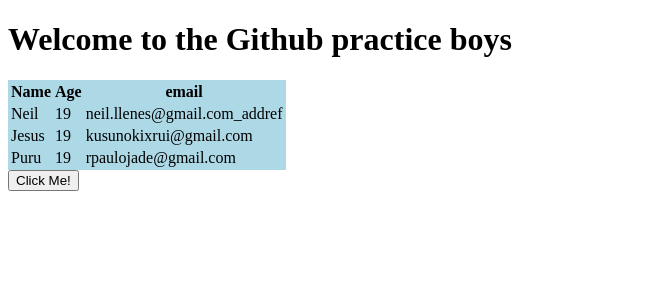
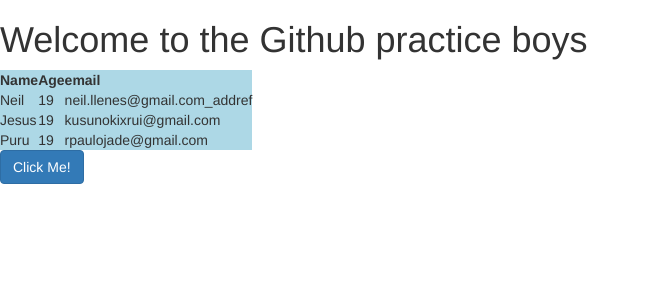
Before and after one commit to Pancakes13/Github-Practice-with-JM-and-Paulo, a PHP site: page / in a window 1280 px wide. Shown: the top 300 px of the page, without its empty margins (0-649 px from the left). Run offline with PHP 8.4, Linux system fonts and the light colour scheme.

Commit message:
Fixed links
fklsajdf

```diff
--- a/index.php
+++ b/index.php
@@ -1,6 +1,11 @@
 <!DOCTYPE html>
 <html>
 <head>
+  <link rel="stylesheet" href="includes/bootstrap/css/bootstrap.min.css">
+  <link rel="stylesheet" href="includes/font-awesome-4.7.0/css/font-awesome.min.css">
+  <link rel="stylesheet" href="includes/ionicons-2.0.1/css/ionicons.min.css">
+  <link rel="shortcut icon" href="includes/img/universaltechlogo2.jpg" />
+	  <link rel="stylesheet" href="https://fonts.googleapis.com/icon?family=Material+Icons">
 	<style>
 		#infoTable{
 			background-color:lightblue;
@@ -38,8 +43,10 @@
 
 	</table>
 </div>
-	<button onclick="unHide()"> Click Me! </button>
+	<button class="btn btn-primary" onclick="unHide()"> Click Me! </button>
 </body>
+<script src="includes/jQuery/jquery-3.2.1.min.js"></script>
+<script src="includes/bootstrap/js/bootstrap.min.js"></script>
 <script>
 function unHide() {
     var x = document.getElementById('taable');
```
